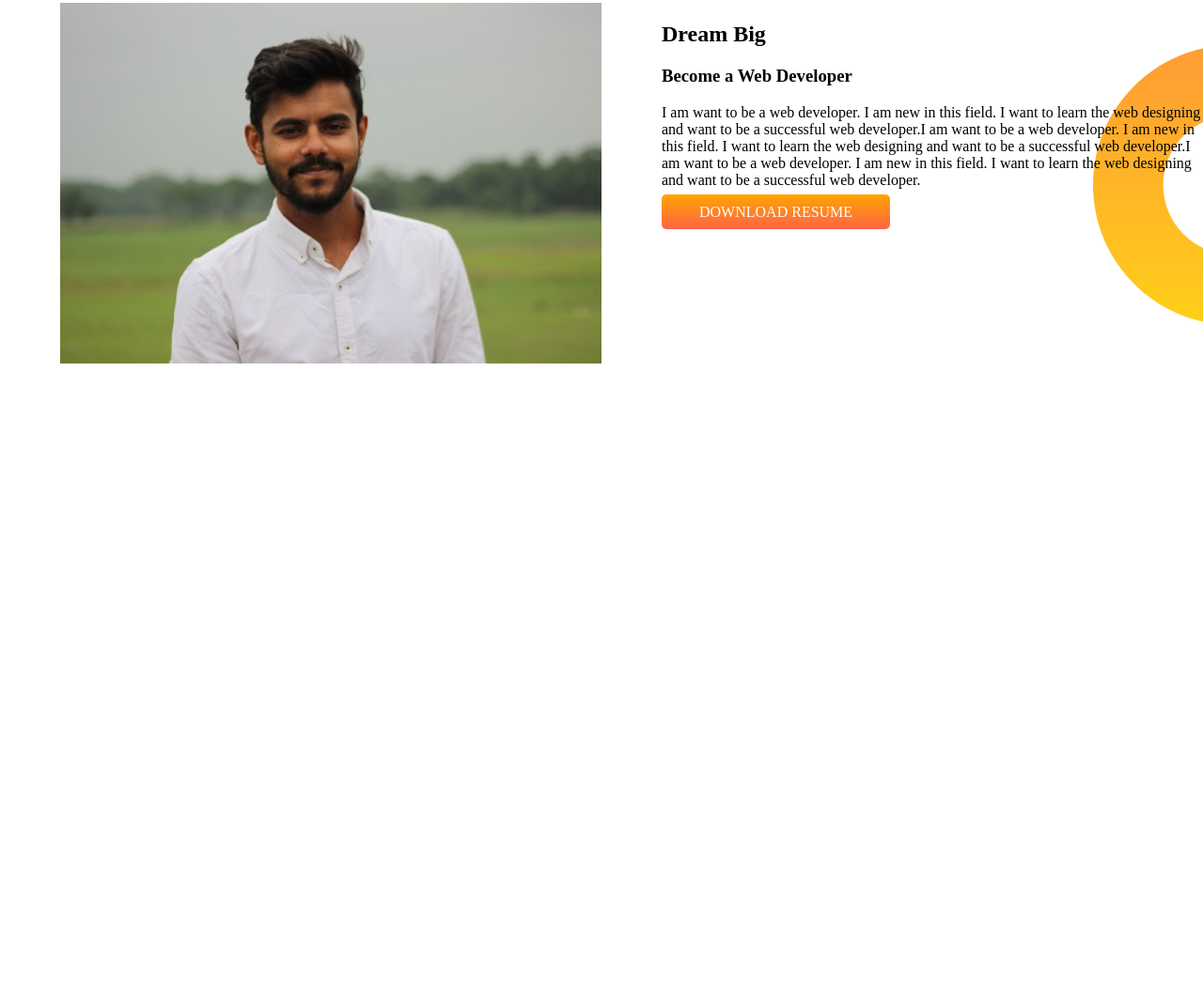
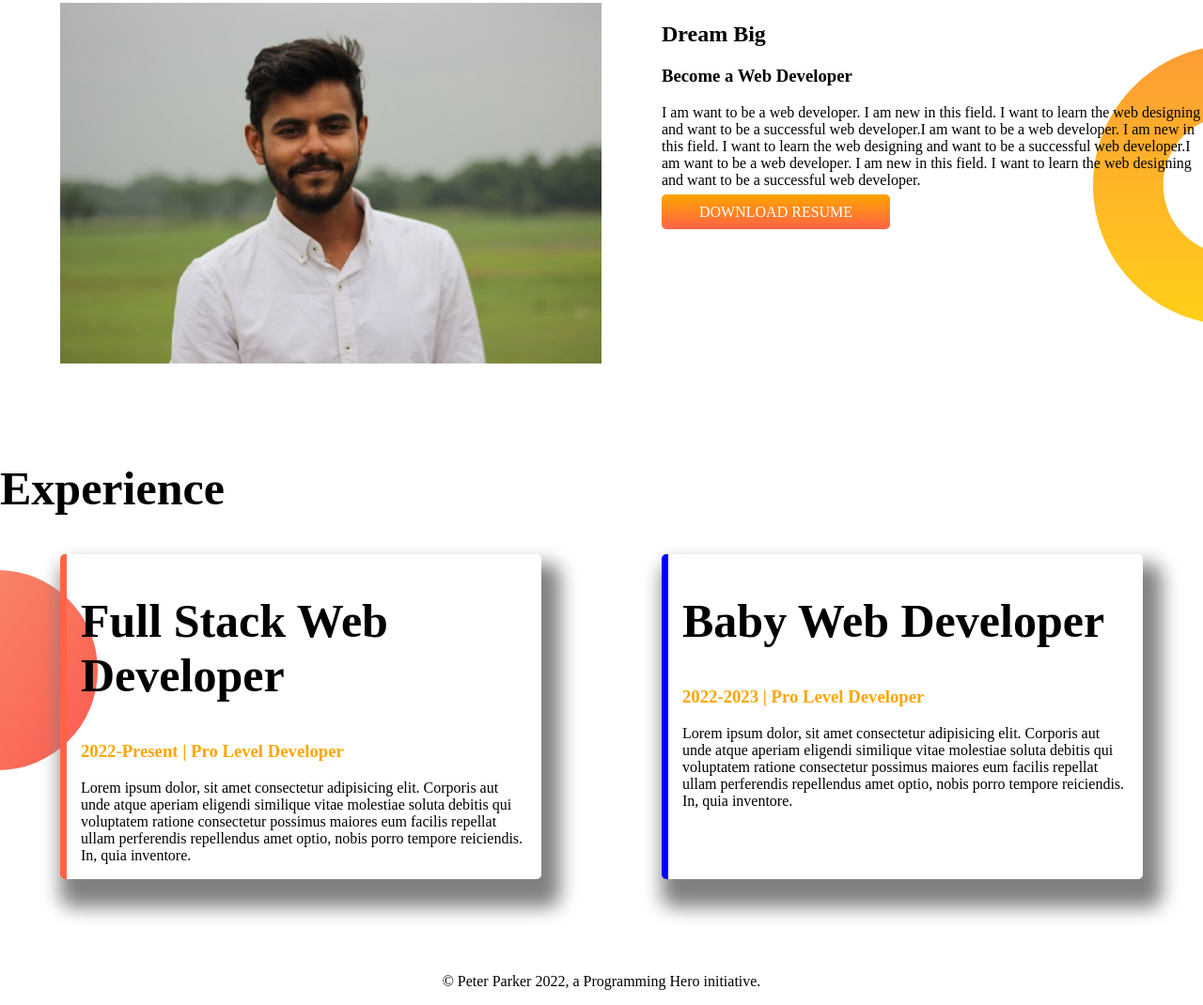
Before and after one commit to bakirmoral01/developer-portfolio, a plain HTML site: page index.html in a window 1280 px wide. Shown: the part 502-1572 px from the top of the page at 94% size. Before the commit the page ends 993 px from the top, so only its background shows below. Drawn offline with Linux system fonts and the light colour scheme; a web font is replaced by a local one.

Commit message:
styled addes

```diff
--- a/index.html
+++ b/index.html
@@ -13,7 +13,7 @@
 </head>
 
 <body>
-    <section class="top-banner">
+    <section class="top-banner felixable-container">
         <div class="half-width">
             <h1>Welcome To</h1>
             <h1><span class="ornage-color">Bakir's</span> world</h1>
@@ -34,7 +34,7 @@
             <img src="images/bakir.jpg" alt="">
         </div>
     </section>
-    <section class="dream-big">
+    <section class="dream-big felixable-container">
         <div class="half-width">
             <img src="images/bakir2.JPG" alt="">
         </div>
@@ -50,6 +50,35 @@
         </div>
     </section>
 
+    <section class="experience-area">
+        <h1>Experience</h1>
+        <div class="felixable-container">
+            <div id="full-stack-developer" class="experience-item">
+                <h1>Full Stack Web Developer</h1>
+                <h3 class="ornage-color">2022-Present | Pro Level Developer</h3>
+                <p>Lorem ipsum dolor, sit amet consectetur adipisicing elit. Corporis aut unde atque aperiam eligendi
+                    similique vitae molestiae soluta debitis qui voluptatem ratione consectetur possimus maiores eum
+                    facilis
+                    repellat ullam perferendis repellendus amet optio, nobis porro tempore reiciendis. In, quia
+                    inventore.
+                </p>
+            </div>
+            <div id="baby-web-developer" class="experience-item">
+                <h1>Baby Web Developer</h1>
+                <h3 class="ornage-color">2022-2023 | Pro Level Developer</h3>
+                <p>Lorem ipsum dolor, sit amet consectetur adipisicing elit. Corporis aut unde atque aperiam eligendi
+                    similique vitae molestiae soluta debitis qui voluptatem ratione consectetur possimus maiores eum
+                    facilis
+                    repellat ullam perferendis repellendus amet optio, nobis porro tempore reiciendis. In, quia
+                    inventore.
+                </p>
+            </div>
+        </div>
+    </section>
+
 </body>
+<footer>
+    <p>© Peter Parker 2022, a Programming Hero initiative.</p>
+</footer>
 
 </html>
--- a/style.css
+++ b/style.css
@@ -11,7 +11,7 @@ h1 {
     color: orange;
 }
 
-section {
+.felixable-container {
     display: flex;
     margin-bottom: 100px;
 }
@@ -48,3 +48,32 @@ section {
     background-repeat: no-repeat;
     background-position: right;
 }
+
+.experience-area {
+    background-image: url(images/exp-bg.png);
+    background-repeat: no-repeat;
+    background-position: left;
+}
+
+.experience-item {
+    box-shadow: 10px 20px 20px 10px gray;
+    width: 40%;
+    margin-left: 5%;
+    margin-right: 5%;
+    padding-left: 15px;
+    padding-right: 15px;
+    border-radius: 5px;
+
+}
+
+#full-stack-developer {
+    border-left: 7px solid tomato;
+}
+
+#baby-web-developer {
+    border-left: 7px solid blue;
+}
+
+footer p {
+    text-align: center;
+}
```
